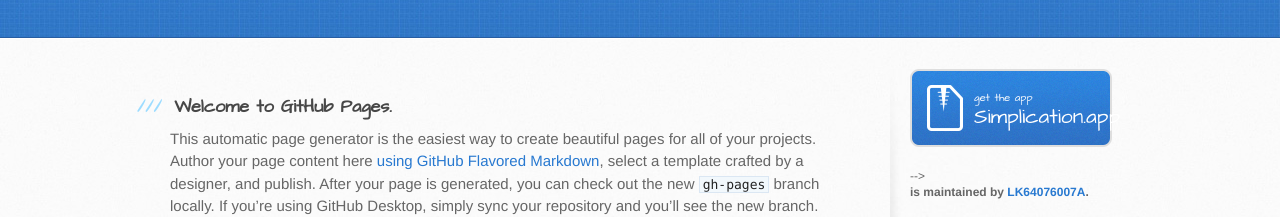
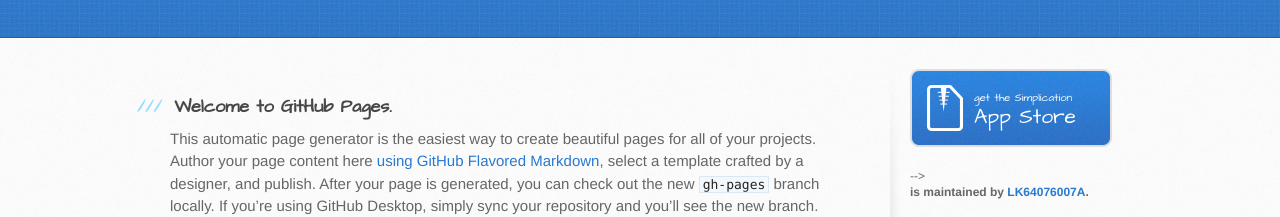
Before and after one commit to LK64076007A/simplication, a plain HTML site: page index.html in a window 1280 px wide. Shown: the part 197-414 px from the top of the page. Drawn offline with Linux system fonts and the light colour scheme.

Commit message:
sidebar app store link

```diff
--- a/index.html
+++ b/index.html
@@ -59,8 +59,8 @@
             .zip file
           </a>-->
           <a hidden href="" class="button">
-            <small>get the app</small>
-            Simplication.app
+            <small>get the Simplication</small>
+            App Store
           </a>-->
 
           <p class="repo-owner"><a href="https://github.com/LK64076007A/simplication"></a> is maintained by <a href="https://github.com/LK64076007A">LK64076007A</a>.</p>
```
